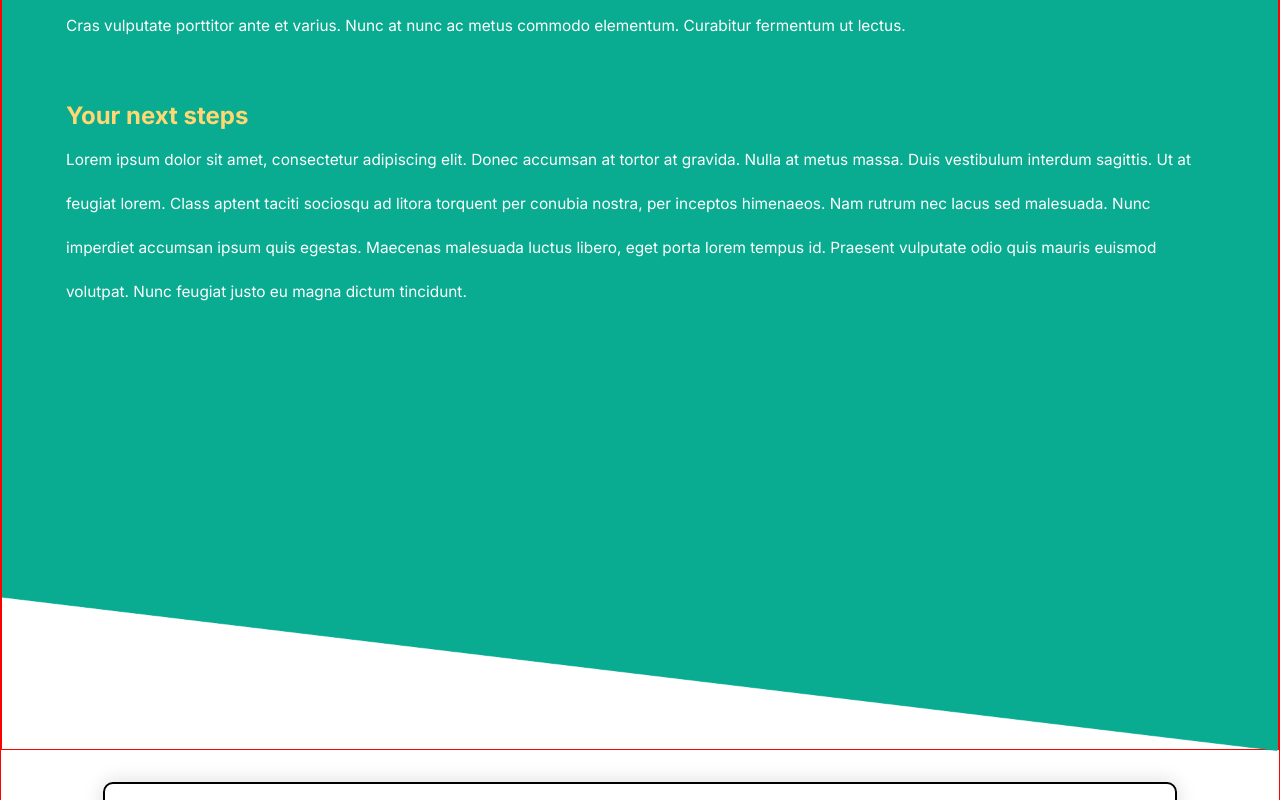
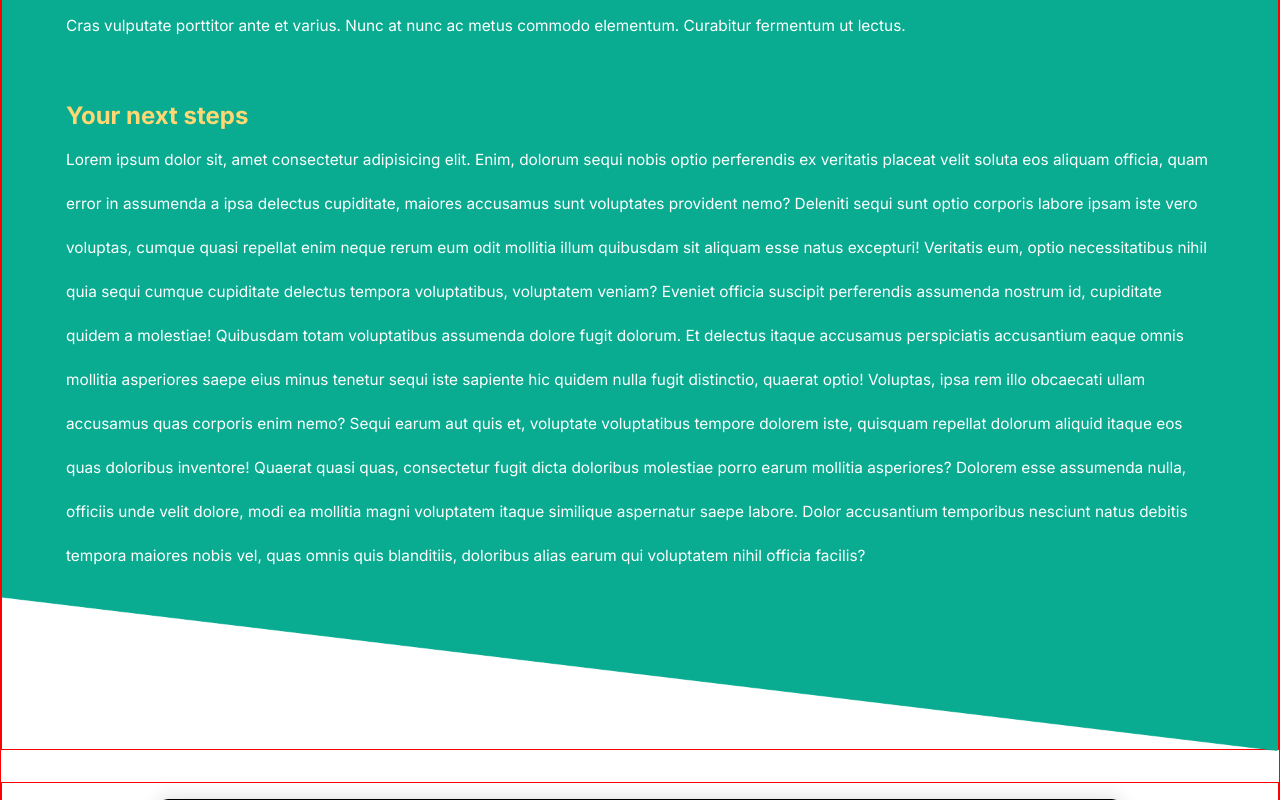
Before and after one commit to MichaelAndreyeshchev/disease-classification-system, a React (Create React App) app: page /result in a window 1280 px wide. Shown: the part 1160-1960 px from the top of the page. Built offline with nearby package versions, Linux system fonts and the light colour scheme.

Commit message:
refactor: change article element to section

```diff
--- a/src/pages/Result/Result.js
+++ b/src/pages/Result/Result.js
@@ -140,7 +140,7 @@ function Result() {
 
   return (
     <main className={styles.main}>
-      <article className={styles.container + ' ' + styles['container--left']}>
+      <section className={styles.container + ' ' + styles['container--left']}>
         <h2 className={styles['container__heading--result']}>you might have</h2>
         <h1 className={styles.container__result}>Tubercolosis!</h1>
         <h3
@@ -151,9 +151,9 @@ function Result() {
           <span className={styles.container__percentages}>92%</span> matched
           your symptoms. <span className={styles.link}>Read more</span>
         </h3>
-      </article>
+      </section>
 
-      <article
+      <section
         className={styles.container + ' ' + styles['container--background']}
       >
         <img className={styles.container__image} src={healthCheck} alt='' />
@@ -192,20 +192,45 @@ function Result() {
           >
             Your next steps
           </h3>
-          <p className={styles.container__description}>
-            Lorem ipsum dolor sit amet, consectetur adipiscing elit. Donec
-            accumsan at tortor at gravida. Nulla at metus massa. Duis vestibulum
-            interdum sagittis. Ut at feugiat lorem. Class aptent taciti sociosqu
-            ad litora torquent per conubia nostra, per inceptos himenaeos. Nam
-            rutrum nec lacus sed malesuada. Nunc imperdiet accumsan ipsum quis
-            egestas. Maecenas malesuada luctus libero, eget porta lorem tempus
-            id. Praesent vulputate odio quis mauris euismod volutpat. Nunc
-            feugiat justo eu magna dictum tincidunt.
+          <p
+            className={
+              styles.container__description +
+              ' ' +
+              styles['description--big-margin']
+            }
+          >
+            Lorem ipsum dolor sit, amet consectetur adipisicing elit. Enim,
+            dolorum sequi nobis optio perferendis ex veritatis placeat velit
+            soluta eos aliquam officia, quam error in assumenda a ipsa delectus
+            cupiditate, maiores accusamus sunt voluptates provident nemo?
+            Deleniti sequi sunt optio corporis labore ipsam iste vero voluptas,
+            cumque quasi repellat enim neque rerum eum odit mollitia illum
+            quibusdam sit aliquam esse natus excepturi! Veritatis eum, optio
+            necessitatibus nihil quia sequi cumque cupiditate delectus tempora
+            voluptatibus, voluptatem veniam? Eveniet officia suscipit
+            perferendis assumenda nostrum id, cupiditate quidem a molestiae!
+            Quibusdam totam voluptatibus assumenda dolore fugit dolorum. Et
+            delectus itaque accusamus perspiciatis accusantium eaque omnis
+            mollitia asperiores saepe eius minus tenetur sequi iste sapiente hic
+            quidem nulla fugit distinctio, quaerat optio! Voluptas, ipsa rem
+            illo obcaecati ullam accusamus quas corporis enim nemo? Sequi earum
+            aut quis et, voluptate voluptatibus tempore dolorem iste, quisquam
+            repellat dolorum aliquid itaque eos quas doloribus inventore!
+            Quaerat quasi quas, consectetur fugit dicta doloribus molestiae
+            porro earum mollitia asperiores? Dolorem esse assumenda nulla,
+            officiis unde velit dolore, modi ea mollitia magni voluptatem itaque
+            similique aspernatur saepe labore. Dolor accusantium temporibus
+            nesciunt natus debitis tempora maiores nobis vel, quas omnis quis
+            blanditiis, doloribus alias earum qui voluptatem nihil officia
+            facilis?
           </p>
         </div>
-      </article>
+      </section>
 
-      <article className={styles.container + ' ' + styles['container--result']}>
+      <section className={styles.container}>
+        <article
+          className={styles.container + ' ' + styles['container--result']}
+        >
           <article className={styles['container__header']}>
             <div>
               <h2 className={styles.container__heading}>Other Top Results</h2>
@@ -215,9 +240,9 @@ function Result() {
                 }
               >
                 Lorem ipsum dolor sit amet, consectetur adipiscing elit. Nulla
-              enim amet, maecenas ac. Ipsum mauris tortor nulla ultrices quisque
-              dictum. At odio consequat tellus mauris ullamcorper sed. Nibh non
-              interdum cursus ornare pretium ut.
+                enim amet, maecenas ac. Ipsum mauris tortor nulla ultrices
+                quisque dictum. At odio consequat tellus mauris ullamcorper sed.
+                Nibh non interdum cursus ornare pretium ut.
               </p>
             </div>
 
@@ -288,7 +313,9 @@ function Result() {
               if (numberOfData > dummyData.length) {
                 console.log('Full');
               } else {
-              setNumberOfData(Number(numberOfData) + Number(NumberOfAddition));
+                setNumberOfData(
+                  Number(numberOfData) + Number(NumberOfAddition)
+                );
               }
               console.log('numberOfData', numberOfData);
             }}
@@ -302,8 +329,9 @@ function Result() {
             </button>
           </div>
         </article>
+      </section>
 
-      <article
+      <section
         className={styles.container + ' ' + styles['container--collect-data']}
       >
         <div>
@@ -346,7 +374,7 @@ function Result() {
           iconPosition='right'
           size='big'
         />
-      </article>
+      </section>
 
       {modalClicked && (
         <Modal
```
Lines whose indentation alone changed are shown as unchanged.
